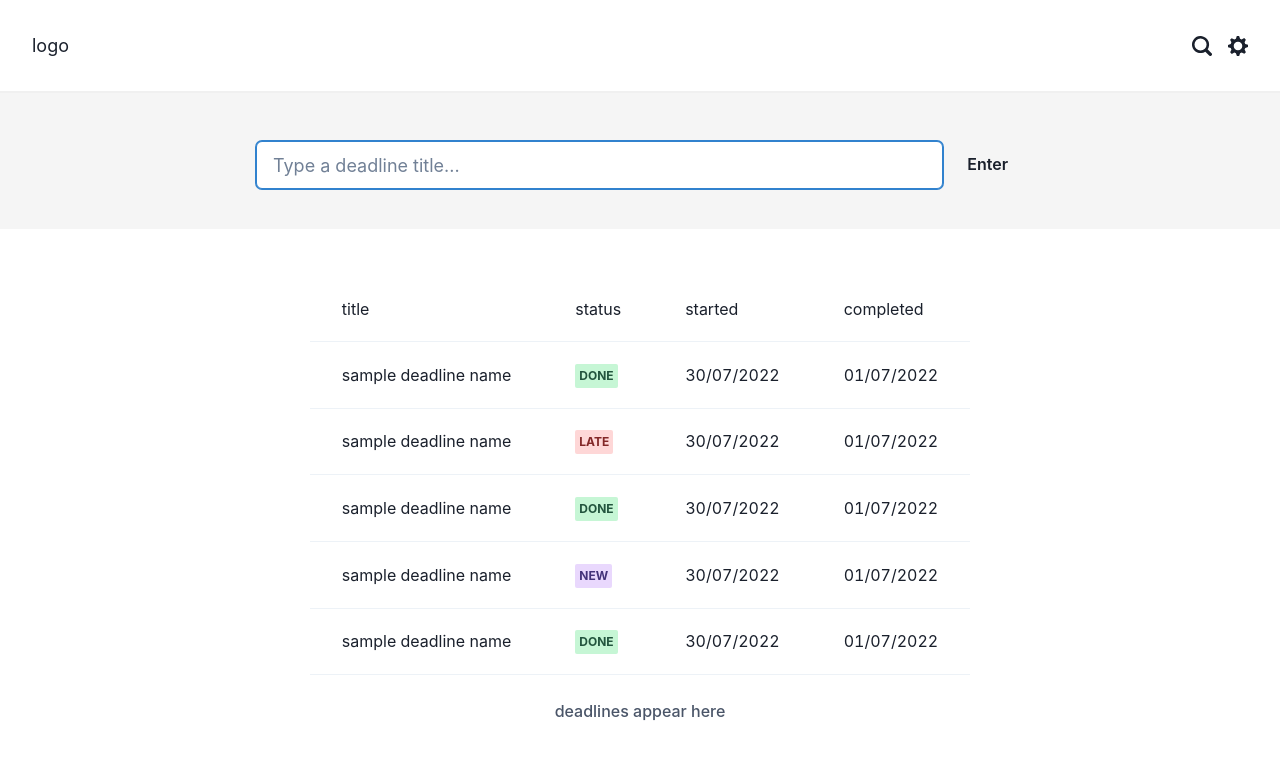
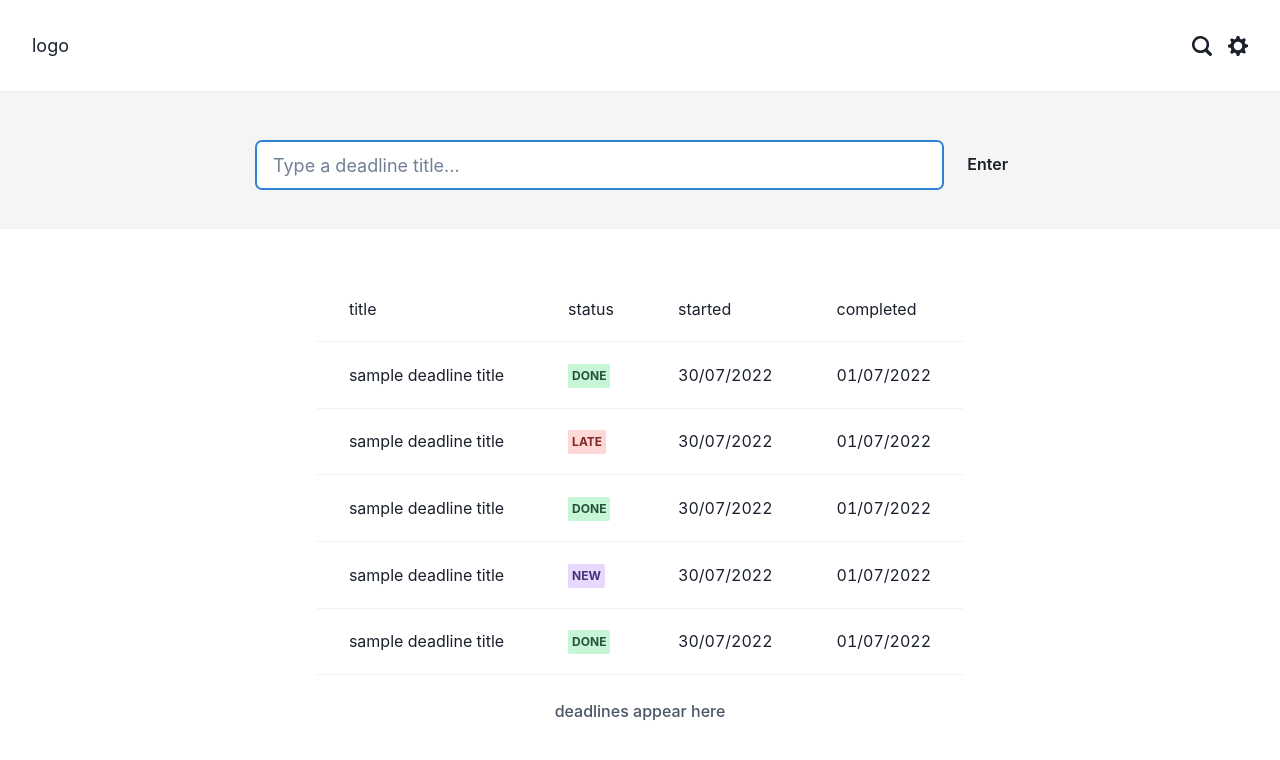
Before and after one commit to marlalain/relay-crud, a Next.js app: page / in a window 1280 px wide. Shown: the top 760 px of the page. Built offline with nearby package versions, Linux system fonts and the light colour scheme.

Commit message:
feat(deadline-table): adds hover text

```diff
--- a/src/components/deadline/deadline-input.tsx
+++ b/src/components/deadline/deadline-input.tsx
@@ -5,7 +5,7 @@ const DeadlineInput: NextComponentType = () => {
 	return <Center bg='blackAlpha.50' pb={10}>
 		<Flex mt={12} w='60%' h='20%'>
 			<Box flexGrow={1}>
-				<Input autoFocus={true} bg='white' size='lg' placeholder='Type a deadline title...'/>
+				<Input autoFocus bg='white' size='lg' placeholder='Type a deadline title...'/>
 			</Box>
 
 			<Box w={2}/>
--- a/src/components/deadline/deadline-row.tsx
+++ b/src/components/deadline/deadline-row.tsx
@@ -1,8 +1,9 @@
-import {Badge, Td, Tr} from "@chakra-ui/react";
+import {Badge, Td, Tooltip, Tr} from "@chakra-ui/react";
 import {FunctionComponent} from "react";
 
 type DeadlineRowProps = {
 	title: string;
+	description: string;
 	colorScheme: string | 'green' | 'red' | 'purple';
 	status: string;
 	startDate: string;
@@ -12,13 +13,18 @@ type DeadlineRowProps = {
 const DeadlineRow: FunctionComponent<DeadlineRowProps> = (
 	{
 		title,
+		description,
 		colorScheme,
 		status,
 		startDate,
 		finishDate
 	}) => {
 	return <Tr>
-		<Td>{title}</Td>
+		<Td>
+			<Tooltip label={description} aria-label={description} placement='top' hasArrow>
+				{title}
+			</Tooltip>
+		</Td>
 		<Td>
 			<Badge colorScheme={colorScheme}>{status}</Badge>
 		</Td>
--- a/src/components/deadline/deadline-table.tsx
+++ b/src/components/deadline/deadline-table.tsx
@@ -17,31 +17,36 @@ const DeadlineTable: NextComponentType = () => {
 				</Thead>
 				<Tbody>
 					<DeadlineRow
-						title='sample deadline name'
+						title='sample deadline title'
+						description='sample description'
 						colorScheme='green'
 						status='done'
 						startDate='30/07/2022'
 						finishDate='01/07/2022'/>
 					<DeadlineRow
-						title='sample deadline name'
+						title='sample deadline title'
+						description='sample description'
 						colorScheme='red'
 						status='late'
 						startDate='30/07/2022'
 						finishDate='01/07/2022'/>
 					<DeadlineRow
-						title='sample deadline name'
+						title='sample deadline title'
+						description='sample description'
 						colorScheme='green'
 						status='done'
 						startDate='30/07/2022'
 						finishDate='01/07/2022'/>
 					<DeadlineRow
-						title='sample deadline name'
+						title='sample deadline title'
+						description='sample description'
 						colorScheme='purple'
 						status='new'
 						startDate='30/07/2022'
 						finishDate='01/07/2022'/>
 					<DeadlineRow
-						title='sample deadline name'
+						title='sample deadline title'
+						description='sample description'
 						colorScheme='green'
 						status='done'
 						startDate='30/07/2022'
```
